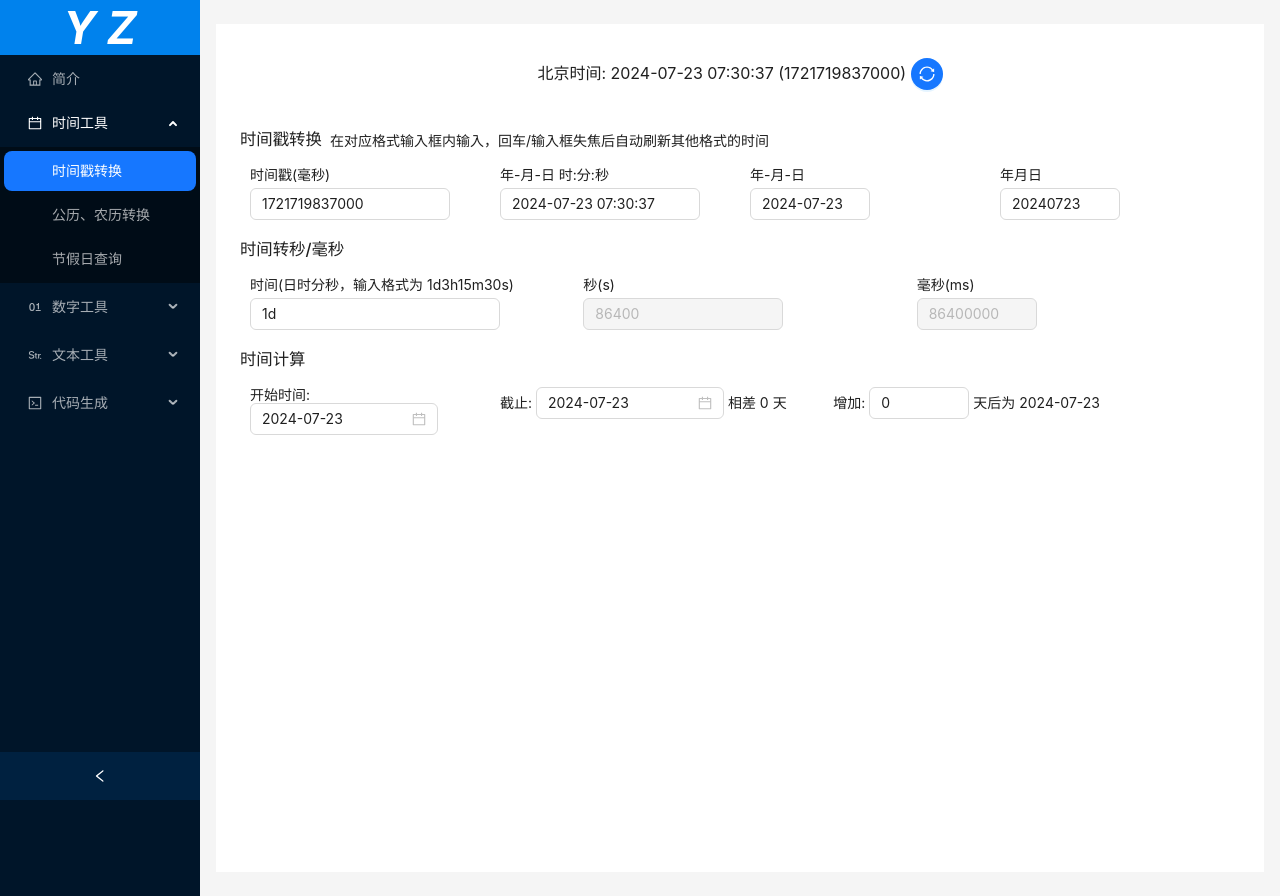
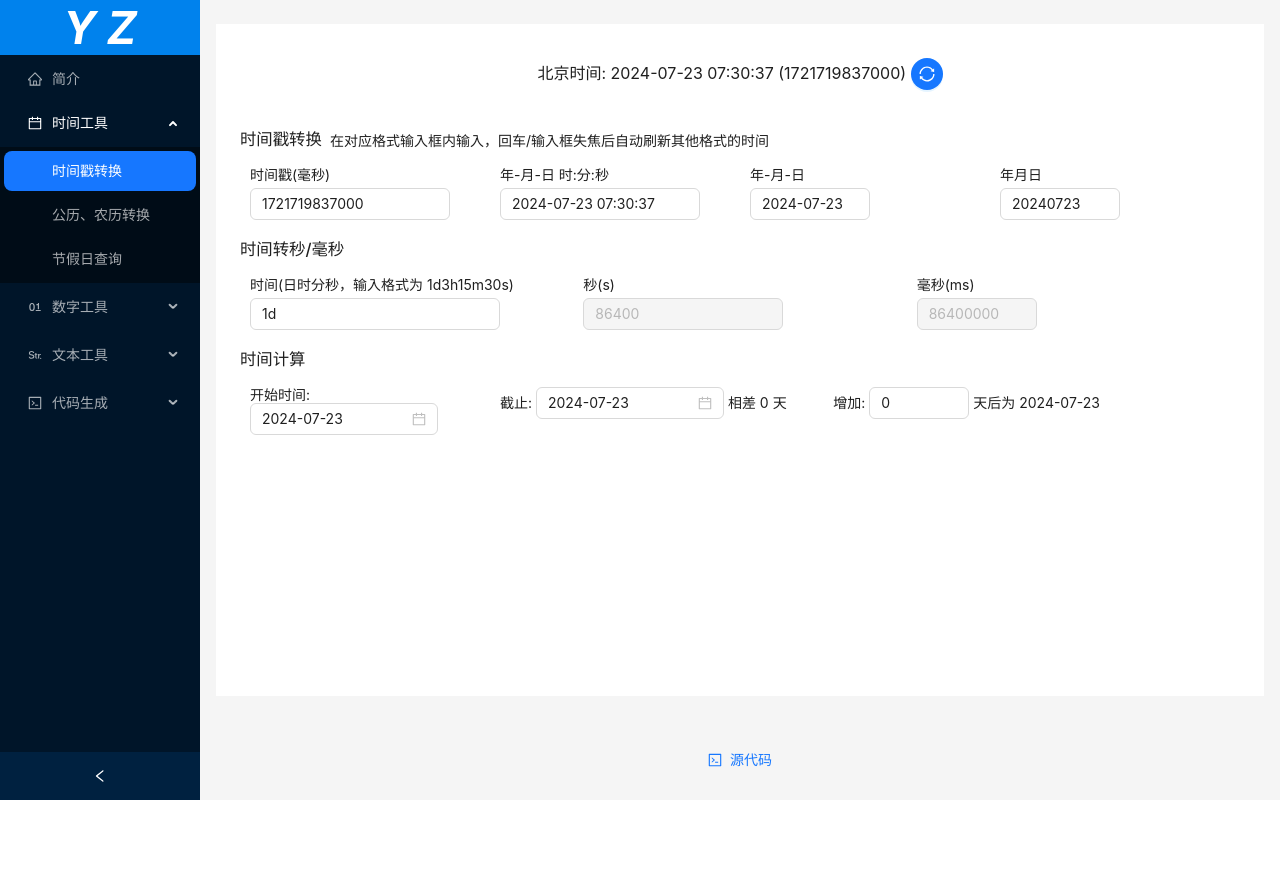
Before and after one commit to ychp/open-tool, a Vue app: page /timestamp-convert in a window 1280 px wide. After the commit the page ends 800 px from the top, so only its background shows below. Built offline with nearby package versions, Linux system fonts and the light colour scheme; no server answers.

Commit message:
优化样式

```diff
--- a/src/components/calander/calendar-conversion/CalendarConversion.vue
+++ b/src/components/calander/calendar-conversion/CalendarConversion.vue
@@ -155,7 +155,7 @@ watch(
   border-radius: 2px;
   background-color: #fafafa;
   text-align: center;
-  min-height: 500px;
+  min-height: 300px;
   padding: 16px 15px 0px 15px;
 }
 </style>
--- a/src/components/calander/timestamp-conversion/TimestampConversion.vue
+++ b/src/components/calander/timestamp-conversion/TimestampConversion.vue
@@ -350,7 +350,6 @@ function parseDuration(durationStr: string): {
 .app-container {
   flex-direction: column;
   align-items: center;
-  min-height: 100vh; /* 确保容器至少占据整个视口高度 */
 }
 
 .internet-time-display {
--- a/src/components/number/math-calculator/MathCalculator.vue
+++ b/src/components/number/math-calculator/MathCalculator.vue
@@ -44,7 +44,6 @@ const calculate = async function () {
 <style scoped>
 .app-container {
   padding-top: 10px;
-  min-height: 100vh; /* 确保容器至少占据整个视口高度 */
 }
 .btn {
   margin-left: 10px;
--- a/src/components/number/number-tool/NumberTool.vue
+++ b/src/components/number/number-tool/NumberTool.vue
@@ -72,7 +72,6 @@ function parseNumber2Text(numberArray: Array<Number>) {
 .app-container {
   flex-direction: column;
   align-items: center;
-  min-height: 100vh; /* 确保容器至少占据整个视口高度 */
 }
 
 .operate {
--- a/src/components/string-utils/common-utils/StringCommonUtils.vue
+++ b/src/components/string-utils/common-utils/StringCommonUtils.vue
@@ -146,7 +146,6 @@ const copyResult = async function () {
 <style scoped>
 .app-container {
   padding-top: 10px;
-  min-height: 100vh; /* 确保容器至少占据整个视口高度 */
 }
 
 .operate-description {
--- a/src/views/Main.vue
+++ b/src/views/Main.vue
@@ -14,12 +14,22 @@
       >
       </a-menu>
     </a-layout-sider>
-    <a-layout>
+    <a-layout :style="{ minHeight: '100vh' }">
       <a-layout-content
-        :style="{ margin: '24px 16px', padding: '24px', background: '#fff', minHeight: '600px' }"
+        :style="{
+          margin: '24px 16px',
+          padding: '24px',
+          background: '#fff',
+          minHeight: '500px'
+        }"
       >
         <router-view></router-view>
       </a-layout-content>
+      <a-layout-footer class="footer">
+        <a-button type="link" href="https://github.com/ychp/open-tool" target="_blank"
+          ><CodeOutlined />源代码</a-button
+        >
+      </a-layout-footer>
     </a-layout>
   </a-layout>
 </template>
@@ -240,4 +250,8 @@ const items = ref([
 [data-theme='dark'] .site-layout .site-layout-background {
   background: #141414;
 }
+
+.footer {
+  text-align: center;
+}
 </style>
```
